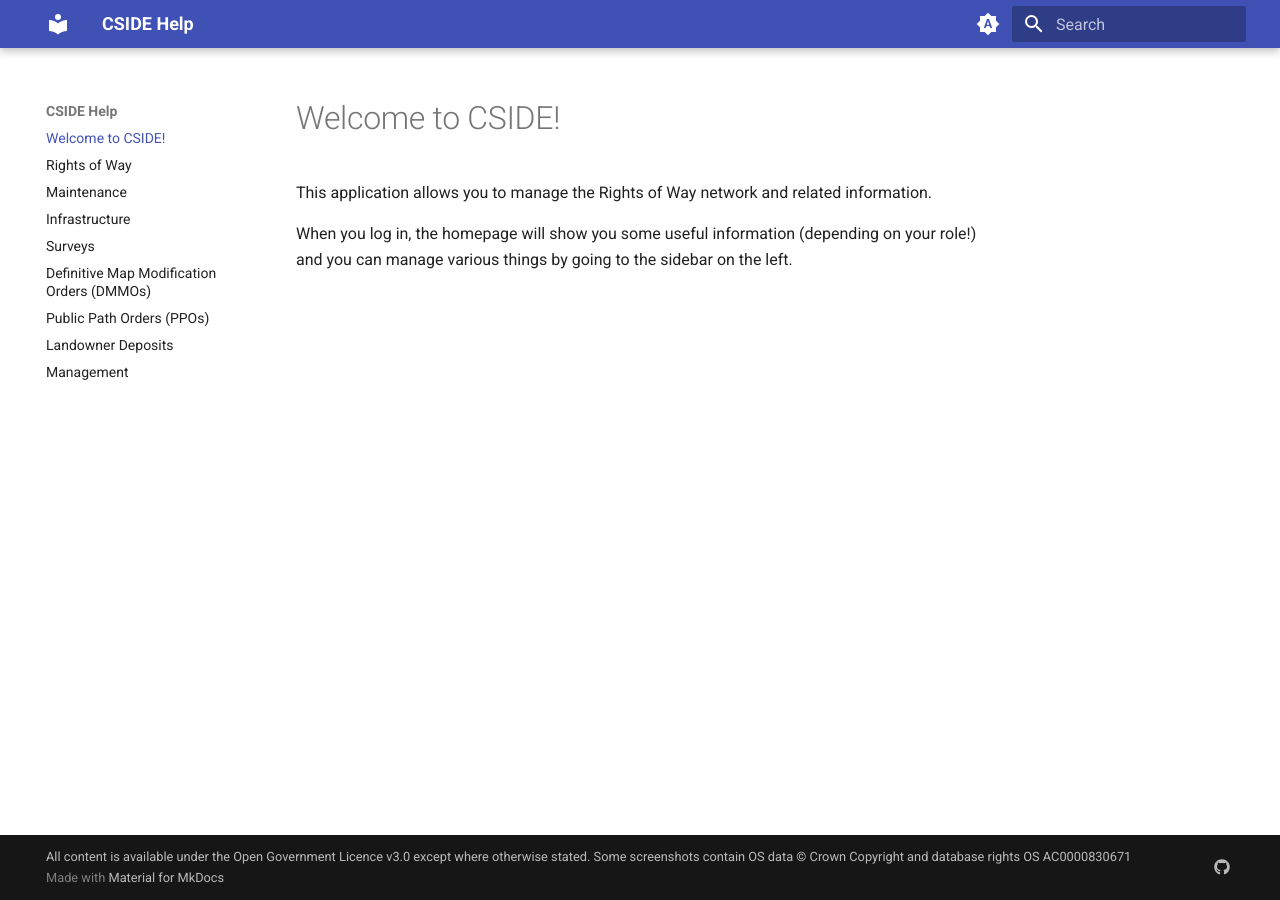
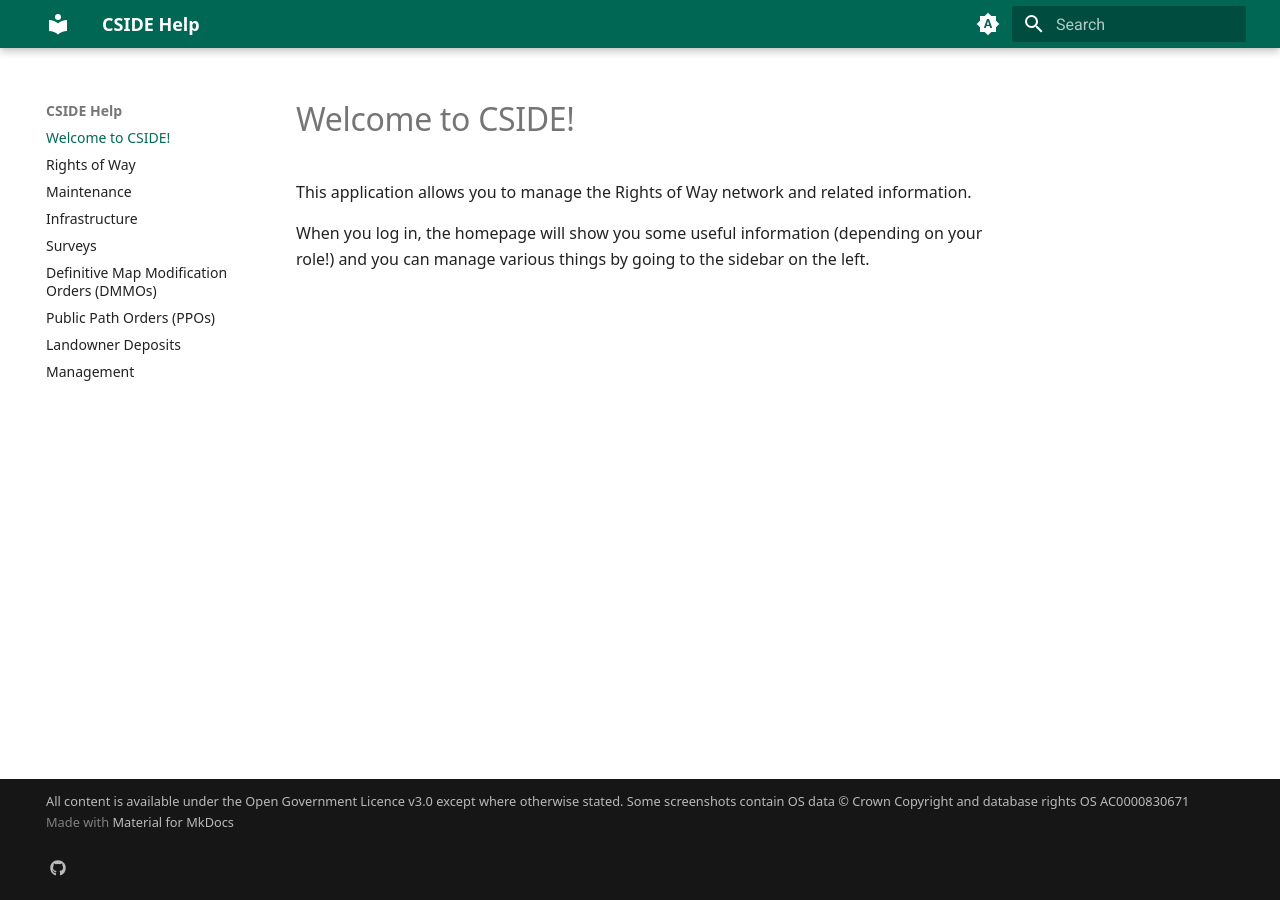
Before and after one commit to Dorset-Council-UK/cside-docs, an MkDocs documentation site: the page built from docs/index.md, in a window 1280 px wide. Built offline with MkDocs 1.6.1 and Material for MkDocs 9.7.7, drawn with Linux system fonts in a browser that asks for light colours.

Commit message:
Added custom css

```diff
--- /dev/null
+++ b/docs/stylesheets/custom.css
@@ -0,0 +1,13 @@
+:root {
+  --md-primary-fg-color: #006754;
+  --md-accent-fg-color: #DE4259;
+}
+[data-md-color-scheme="slate"] {
+  --md-typeset-a-color: #DE4259;
+}
+body{
+  font-family: system-ui,-apple-system,"Segoe UI",Roboto,"Helvetica Neue",Arial,"Noto Sans","Liberation Sans",sans-serif,"Apple Color Emoji","Segoe UI Emoji","Segoe UI Symbol","Noto Color Emoji";
+}
+.md-header__title{
+    margin-left:0.5rem;
+}
--- a/mkdocs.yml
+++ b/mkdocs.yml
@@ -1,6 +1,8 @@
 site_name: CSIDE Help
 plugins:
 - search
+extra_css:
+  - stylesheets/custom.css
 theme:
   name: material
   features:
```
